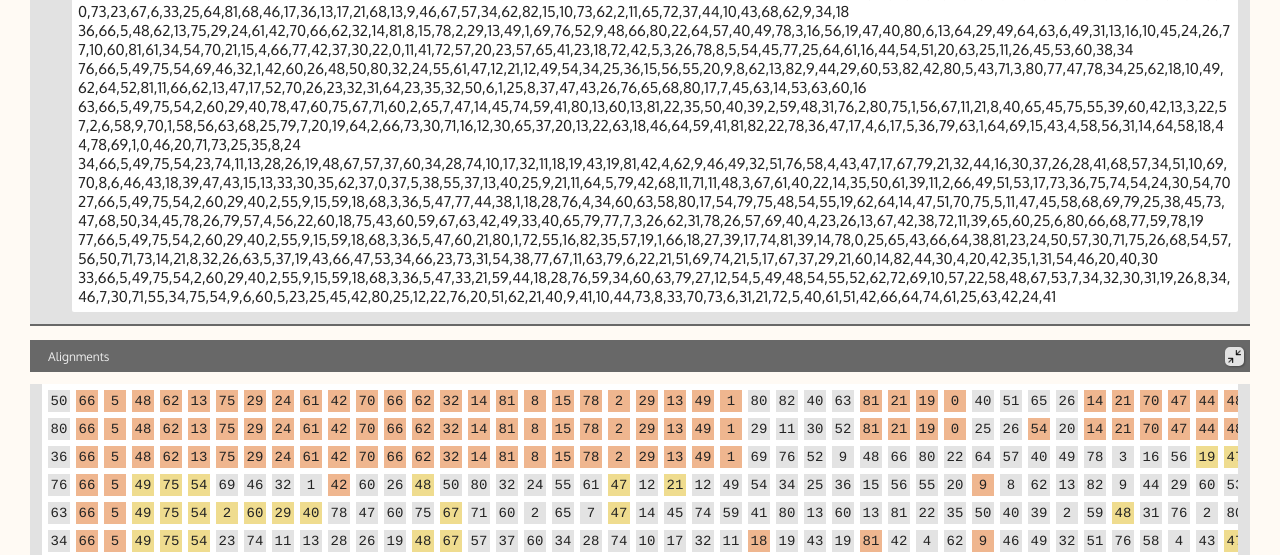
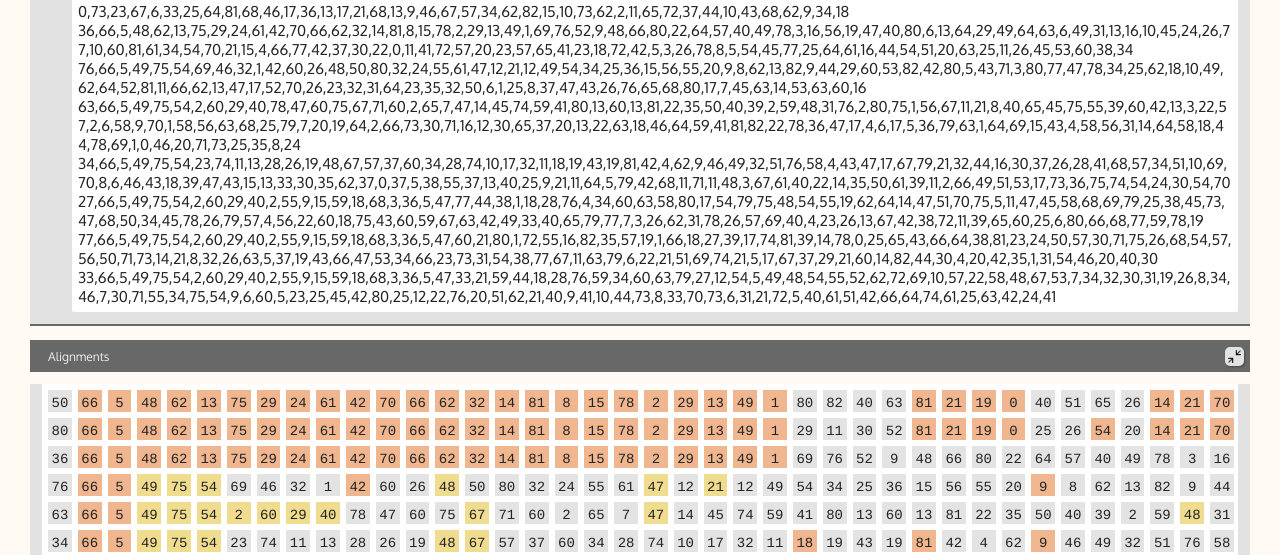
Before and after one commit to tomster12/web-analysis, a plain HTML site: page index.html in a window 1280 px wide. Shown: the part 248-803 px from the top of the page. Drawn offline with nearby package versions, Linux system fonts and the light colour scheme.

Commit message:
Better cell sizing

```diff
--- a/index.css
+++ b/index.css
@@ -202,16 +202,13 @@ hr {
     display: inline-block;
     background-color: #e3e3e3;
     font-family: Cousine;
-    font-size: 1.4rem;
     margin: 0rem;
-    width: 2.2rem;
     height: 2.2rem;
     line-height: 2.2rem;
     text-align: center;
-}
-
-.messages.small-text span {
-    font-size: 1.1rem;
+    padding: 0.2rem;
+    font-size: 1.4rem;
+    width: var(--max-width);
 }
 
 .messages.use-gaps {
--- a/index.js
+++ b/index.js
@@ -231,6 +231,23 @@ class MessagesContent {
     }
 
     setMessages(messages, highlight = null) {
+        // Find fixed width based on maximum character count
+        let maxWidth = 0;
+        for (let msg = 0; msg < messages.length; msg++) {
+            for (let col = 0; col < messages[msg].length; col++) {
+                maxWidth = Math.max(
+                    maxWidth,
+                    messages[msg][col].toString().length
+                );
+            }
+        }
+
+        // Set max width of span with this.element style
+        this.element.style.setProperty(
+            "--max-width",
+            `${maxWidth * 1.4 * 0.85}rem`
+        );
+
         // Create div for each row, span for each cell
         this.messages = messages;
         this.cells = [];
@@ -612,7 +629,6 @@ class VisDeltasWidget {
         this.container = new WidgetContainer(parent, "Deltas");
         this.messagesContent = new MessagesContent("Numeric");
         this.container.addContent(this.messagesContent.element);
-        this.messagesContent.element.classList.add("small-text");
 
         // Setup toggle gaps button
         this.toggleSpacingButton = new Button("assets/icon-shrink.png", () => {
```
